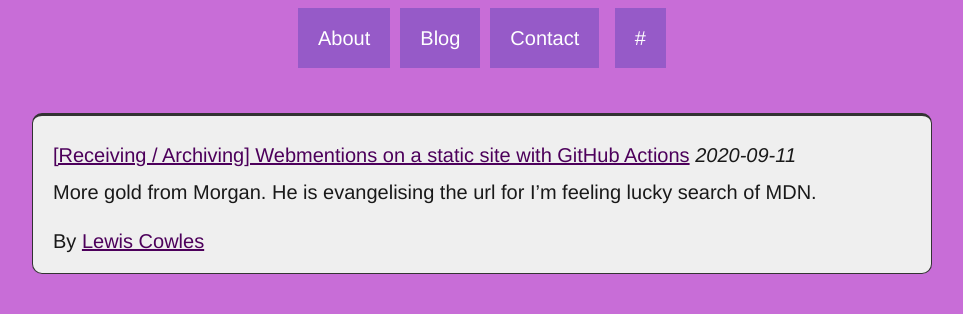
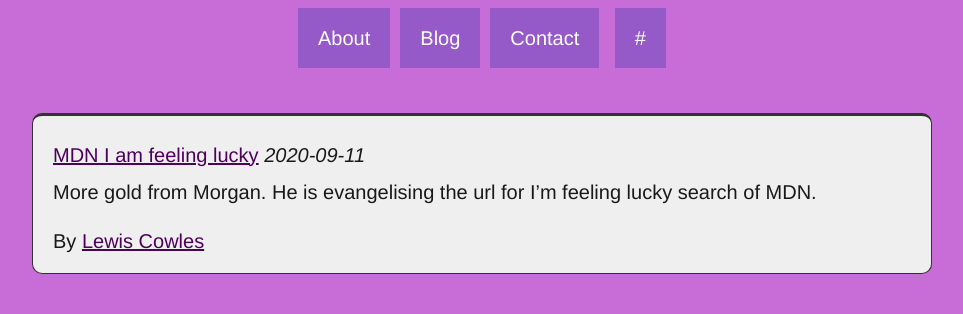
Before and after one commit to Lewiscowles1986/LewisCowles1986.github.io, a plain HTML site: page mentions/2020-09-11-webmention-morgan-roderick-mdn-tips.html in a window 1280 px wide. Shown: the part 172-486 px from the top of the page, without its empty margins (158-1121 px from the left). Drawn offline with Linux system fonts and the light colour scheme.

Commit message:
Fixup: Morgan Roderick MDN feeling lucky

```diff
--- a/mentions/2020-09-11-webmention-morgan-roderick-mdn-tips.html
+++ b/mentions/2020-09-11-webmention-morgan-roderick-mdn-tips.html
@@ -7,15 +7,15 @@
 	<meta http-equiv="X-UA-Compatible" content="IE=edge">
 	<meta name="viewport" content="width=device-width, initial-scale=1.0">
 	<meta name="generator" content="hand-crafted">
-	<meta name="description" content="Webmention for Sebastian De Deyne, about their GitHub actions workflow to capture their webmentions.">
+	<meta name="description" content="Webmention for Morgan Roderick, about their evangelism for MDN.">
 
 	<link rel="icon" href="https://www.lewiscowles.co.uk/favicon.ico" type="image/x-icon">
 	<link rel="shortcut icon" href="https://www.lewiscowles.co.uk/favicon.ico" type="image/x-icon">
 
 	<link rel="profile" href="http://gmpg.org/xfn/11">
 
-	<title>Webmention - Sebastian De Deyne,  GitHub actions workflow to capture webmentions</title>
-	<link rel="canonical alternate"  hreflang="en-gb" href="https://sebastiandedeyne.com/webmentions-on-a-static-site-with-github-actions/">
+	<title>Webmention - Morgan Roderick, MDN I am feeling lucky</title>
+	<link rel="canonical alternate"  hreflang="en-gb" href="https://roderick.dk/2020/08/04/mdn-io-i-m-feeling-lucky/">
 	<script type="application/ld+json">
 	{
 		"@context": "http://schema.org",
@@ -72,7 +72,7 @@
 	<!-- straight after header -->
 	<main id="content">
 		<article class="h-entry">
-			<a class="u-like-of" href="https://roderick.dk/2020/08/04/mdn-io-i-m-feeling-lucky/" rel="nofollow noreferrer noopener">[Receiving / Archiving] Webmentions on a static site with GitHub Actions</a>
+			<a class="u-like-of" href="https://roderick.dk/2020/08/04/mdn-io-i-m-feeling-lucky/" rel="nofollow noreferrer noopener">MDN I am feeling lucky</a>
 			<time class="post-date dt-published" datetime="2020-09-11">
 				<span class="year">2020</span>-<span class="month">09</span>-<span class="day">11</span>
 			</time>
```
